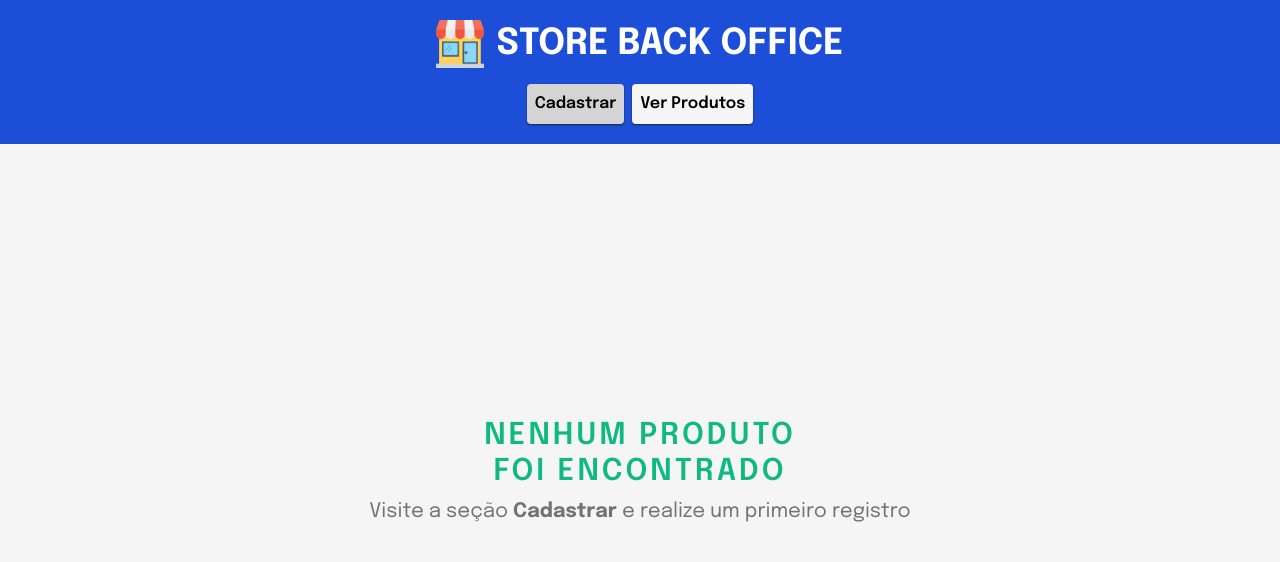
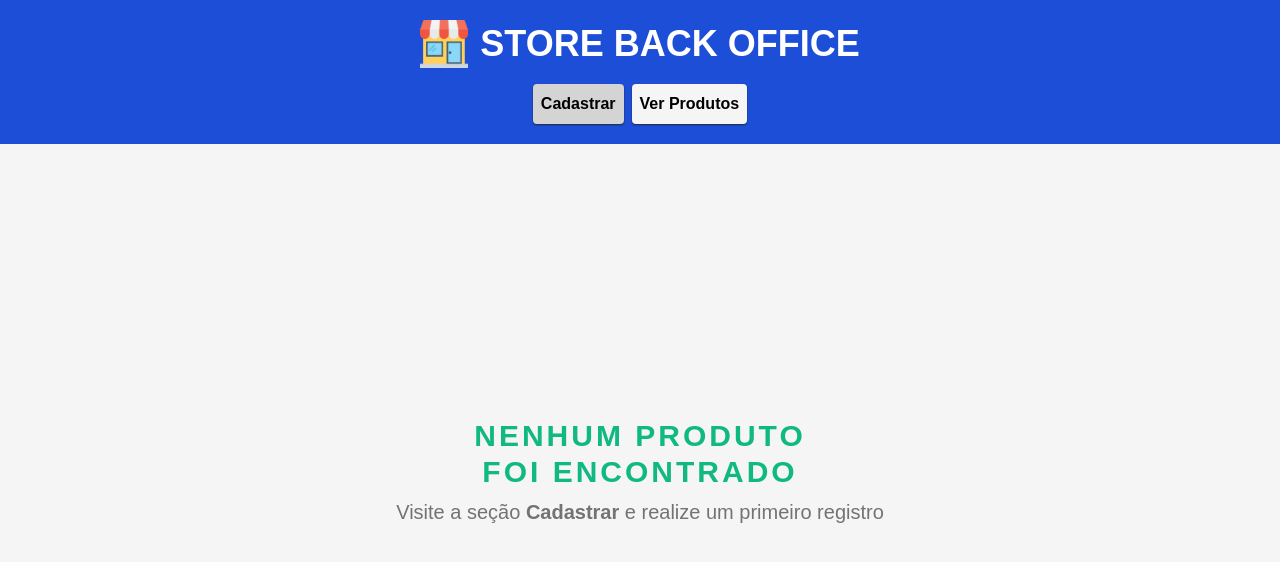
Before and after one commit to vmedeir0s/store-back-office, a React (Vite) app: page / in a window 1280 px wide. Shown: the top 562 px of the page. Built offline with nearby package versions, Linux system fonts and the light colour scheme.

Commit message:
modified font-family

```diff
--- a/tailwind.config.js
+++ b/tailwind.config.js
@@ -7,7 +7,7 @@ export default {
   theme: {
     extend: {},
     fontFamily: {
-      sans: ['"Epilogue"', 'sans-serif']
+      sans: ['"Karla"', 'sans-serif'],
     }
   },
   plugins: [],
```
